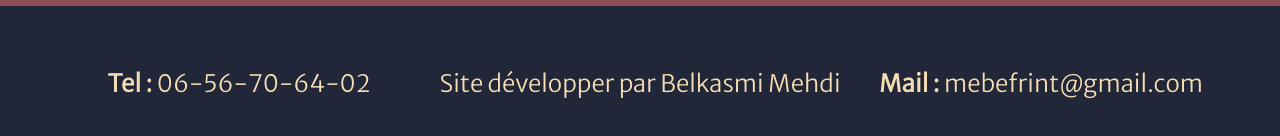
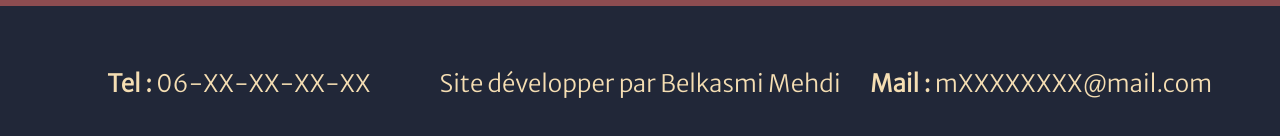
Before and after one commit to belmehd/mon-cv-dev-web-junior, a website built with Parcel: page index.html in a window 1280 px wide. Shown: the part 5723-5859 px from the top of the page. Built offline with nearby package versions, Linux system fonts and the light colour scheme.

Commit message:
plus de confidentialitée

```diff
--- a/index.html
+++ b/index.html
@@ -196,9 +196,9 @@
     </section>
 
     <footer id="ancref">
-      <p class="left"><span>Tel : </span>06-56-70-64-02</p>
+      <p class="left"><span>Tel : </span>06-XX-XX-XX-XX</p>
       <p>Site développer par Belkasmi Mehdi</p>
-      <p class="right"><span>Mail : </span>mebefrint@gmail.com</p>
+      <p class="right"><span>Mail : </span>mXXXXXXXX@mail.com</p>
     </footer>
 
   </section>
```
